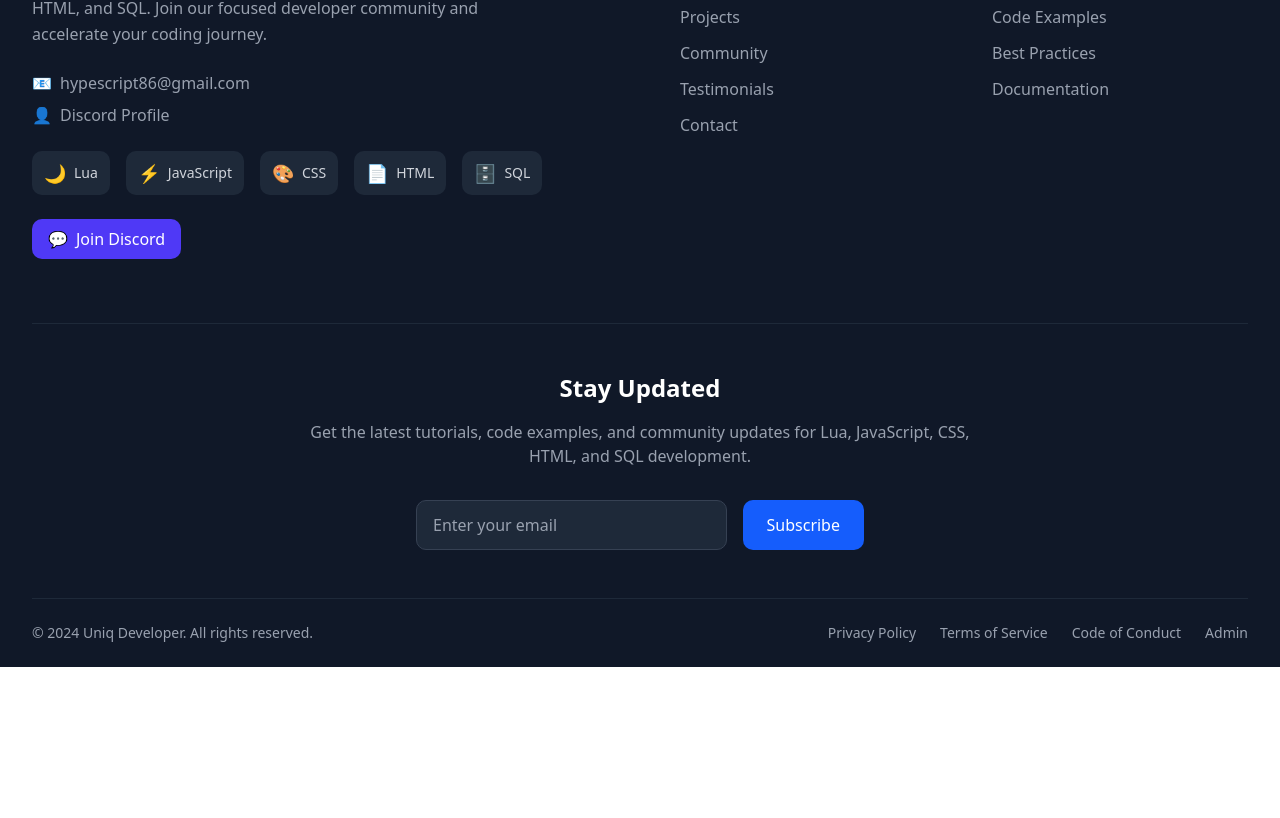
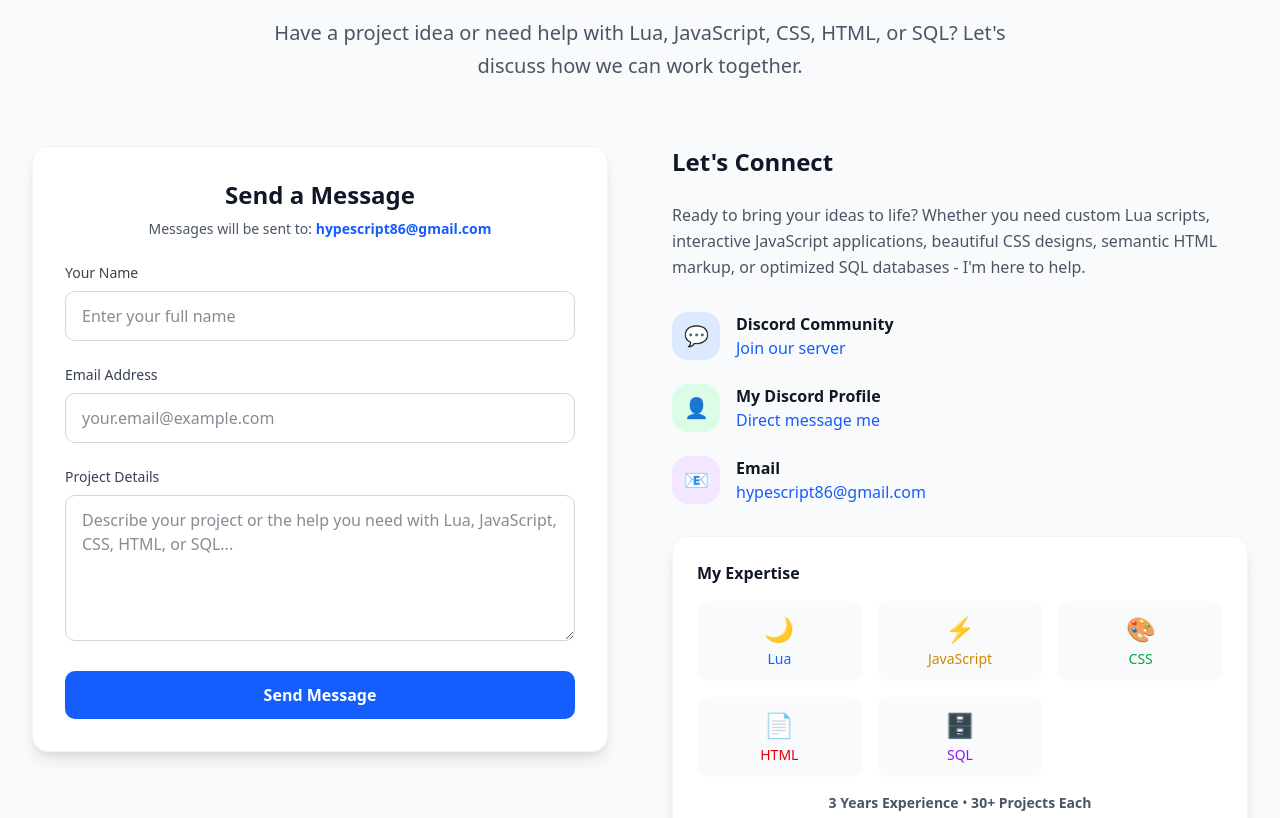
Before and after one commit to blackboxai-deploy/vibe-1757735610108, a Next.js app: page / in a window 1280 px wide. Shown: the part 6202-7020 px from the top of the page. Before the commit the page ends 6869 px from the top, so only its background shows below. Built offline with nearby package versions, Linux system fonts and the light colour scheme.

Commit message:
Add src/components/Contact.tsx

```diff
--- /dev/null
+++ b/src/components/Contact.tsx
@@ -0,0 +1,234 @@
+'use client'
+
+import { useState } from 'react'
+
+export default function Contact() {
+  const [formData, setFormData] = useState({
+    name: '',
+    email: '',
+    message: ''
+  })
+  const [isSubmitted, setIsSubmitted] = useState(false)
+  const [isSubmitting, setIsSubmitting] = useState(false)
+
+  const handleSubmit = async (e: React.FormEvent) => {
+    e.preventDefault()
+    setIsSubmitting(true)
+
+    // Create contact object
+    const contact = {
+      id: Date.now().toString(),
+      name: formData.name,
+      email: formData.email,
+      message: formData.message,
+      date: new Date().toLocaleDateString(),
+      responded: false
+    }
+
+    // Save to localStorage (in a real app, this would be sent to an API)
+    const existingContacts = JSON.parse(localStorage.getItem('uniq_contacts') || '[]')
+    const updatedContacts = [contact, ...existingContacts]
+    localStorage.setItem('uniq_contacts', JSON.stringify(updatedContacts))
+
+    // Reset form
+    setFormData({ name: '', email: '', message: '' })
+    setIsSubmitted(true)
+    setIsSubmitting(false)
+
+    // Reset success message after 3 seconds
+    setTimeout(() => {
+      setIsSubmitted(false)
+    }, 3000)
+  }
+
+  const handleChange = (e: React.ChangeEvent<HTMLInputElement | HTMLTextAreaElement>) => {
+    setFormData({
+      ...formData,
+      [e.target.name]: e.target.value
+    })
+  }
+
+  return (
+    <section id="contact" className="py-20 bg-gray-50">
+      <div className="max-w-7xl mx-auto px-4 sm:px-6 lg:px-8">
+        {/* Section Header */}
+        <div className="text-center mb-16">
+          <h2 className="text-4xl font-poppins font-bold text-gray-900 mb-4">
+            Get In Touch
+          </h2>
+          <div className="w-24 h-1 bg-blue-600 mx-auto mb-6"></div>
+          <p className="text-xl text-gray-600 max-w-3xl mx-auto leading-relaxed">
+            Have a project idea or need help with Lua, JavaScript, CSS, HTML, or SQL?
+            Let's discuss how we can work together.
+          </p>
+        </div>
+
+        <div className="grid lg:grid-cols-2 gap-16 items-start">
+          {/* Contact Form */}
+          <div className="bg-white rounded-2xl p-8 shadow-lg border border-gray-100">
+            <div className="text-center mb-6">
+              <h3 className="text-2xl font-semibold text-gray-900 mb-2">Send a Message</h3>
+              <p className="text-gray-600 text-sm">
+                Messages will be sent to: <span className="font-semibold text-blue-600">hypescript86@gmail.com</span>
+              </p>
+            </div>
+
+            {isSubmitted ? (
+              <div className="text-center py-8">
+                <div className="w-16 h-16 bg-green-100 rounded-full flex items-center justify-center mx-auto mb-4">
+                  <span className="text-2xl">✅</span>
+                </div>
+                <h4 className="text-xl font-semibold text-gray-900 mb-2">Message Sent!</h4>
+                <p className="text-gray-600">Thank you for reaching out. I'll respond as soon as possible.</p>
+              </div>
+            ) : (
+              <form onSubmit={handleSubmit} className="space-y-6">
+                <div>
+                  <label className="block text-sm font-medium text-gray-700 mb-2">
+                    Your Name
+                  </label>
+                  <input
+                    type="text"
+                    name="name"
+                    value={formData.name}
+                    onChange={handleChange}
+                    required
+                    className="w-full px-4 py-3 border border-gray-300 rounded-lg focus:outline-none focus:ring-2 focus:ring-blue-500 focus:border-transparent"
+                    placeholder="Enter your full name"
+                  />
+                </div>
+
+                <div>
+                  <label className="block text-sm font-medium text-gray-700 mb-2">
+                    Email Address
+                  </label>
+                  <input
+                    type="email"
+                    name="email"
+                    value={formData.email}
+                    onChange={handleChange}
+                    required
+                    className="w-full px-4 py-3 border border-gray-300 rounded-lg focus:outline-none focus:ring-2 focus:ring-blue-500 focus:border-transparent"
+                    placeholder="your.email@example.com"
+                  />
+                </div>
+
+                <div>
+                  <label className="block text-sm font-medium text-gray-700 mb-2">
+                    Project Details
+                  </label>
+                  <textarea
+                    name="message"
+                    value={formData.message}
+                    onChange={handleChange}
+                    required
+                    rows={5}
+                    className="w-full px-4 py-3 border border-gray-300 rounded-lg focus:outline-none focus:ring-2 focus:ring-blue-500 focus:border-transparent"
+                    placeholder="Describe your project or the help you need with Lua, JavaScript, CSS, HTML, or SQL..."
+                  />
+                </div>
+
+                <button
+                  type="submit"
+                  disabled={isSubmitting}
+                  className="w-full bg-blue-600 text-white py-3 px-6 rounded-lg font-semibold hover:bg-blue-700 transition-colors duration-300 disabled:opacity-50 disabled:cursor-not-allowed"
+                >
+                  {isSubmitting ? 'Sending...' : 'Send Message'}
+                </button>
+              </form>
+            )}
+          </div>
+
+          {/* Contact Info */}
+          <div className="space-y-8">
+            <div>
+              <h3 className="text-2xl font-semibold text-gray-900 mb-6">Let's Connect</h3>
+              <p className="text-gray-600 leading-relaxed mb-8">
+                Ready to bring your ideas to life? Whether you need custom Lua scripts,
+                interactive JavaScript applications, beautiful CSS designs, semantic HTML markup,
+                or optimized SQL databases - I'm here to help.
+              </p>
+            </div>
+
+            {/* Contact Methods */}
+            <div className="space-y-6">
+              <div className="flex items-center space-x-4">
+                <div className="w-12 h-12 bg-blue-100 rounded-2xl flex items-center justify-center">
+                  <span className="text-xl">💬</span>
+                </div>
+                <div>
+                  <h4 className="font-semibold text-gray-900">Discord Community</h4>
+                  <a
+                    href="https://discord.gg/vpujsKmPpB"
+                    target="_blank"
+                    rel="noopener noreferrer"
+                    className="text-blue-600 hover:text-blue-800"
+                  >
+                    Join our server
+                  </a>
+                </div>
+              </div>
+
+              <div className="flex items-center space-x-4">
+                <div className="w-12 h-12 bg-green-100 rounded-2xl flex items-center justify-center">
+                  <span className="text-xl">👤</span>
+                </div>
+                <div>
+                  <h4 className="font-semibold text-gray-900">My Discord Profile</h4>
+                  <a
+                    href="https://discord.com/users/1047229396722921562"
+                    target="_blank"
+                    rel="noopener noreferrer"
+                    className="text-blue-600 hover:text-blue-800"
+                  >
+                    Direct message me
+                  </a>
+                </div>
+              </div>
+
+              <div className="flex items-center space-x-4">
+                <div className="w-12 h-12 bg-purple-100 rounded-2xl flex items-center justify-center">
+                  <span className="text-xl">📧</span>
+                </div>
+                <div>
+                  <h4 className="font-semibold text-gray-900">Email</h4>
+                  <a
+                    href="mailto:hypescript86@gmail.com"
+                    className="text-blue-600 hover:text-blue-800"
+                  >
+                    hypescript86@gmail.com
+                  </a>
+                </div>
+              </div>
+            </div>
+
+            {/* Technologies */}
+            <div className="bg-white rounded-2xl p-6 shadow-lg border border-gray-100">
+              <h4 className="font-semibold text-gray-900 mb-4">My Expertise</h4>
+              <div className="grid grid-cols-3 gap-4">
+                {[
+                  { name: "Lua", icon: "🌙", color: "text-blue-600" },
+                  { name: "JavaScript", icon: "⚡", color: "text-yellow-600" },
+                  { name: "CSS", icon: "🎨", color: "text-green-600" },
+                  { name: "HTML", icon: "📄", color: "text-red-600" },
+                  { name: "SQL", icon: "🗄️", color: "text-purple-600" }
+                ].map((tech) => (
+                  <div key={tech.name} className="text-center p-3 bg-gray-50 rounded-lg">
+                    <div className="text-2xl mb-1">{tech.icon}</div>
+                    <div className={`text-sm font-medium ${tech.color}`}>{tech.name}</div>
+                  </div>
+                ))}
+              </div>
+              <div className="mt-4 text-center">
+                <p className="text-sm text-gray-600">
+                  <span className="font-semibold">3 Years Experience</span> •
+                  <span className="font-semibold"> 30+ Projects Each</span>
+                </p>
+              </div>
+            </div>
+          </div>
+        </div>
+      </div>
+    </section>
+  )
+}
```
